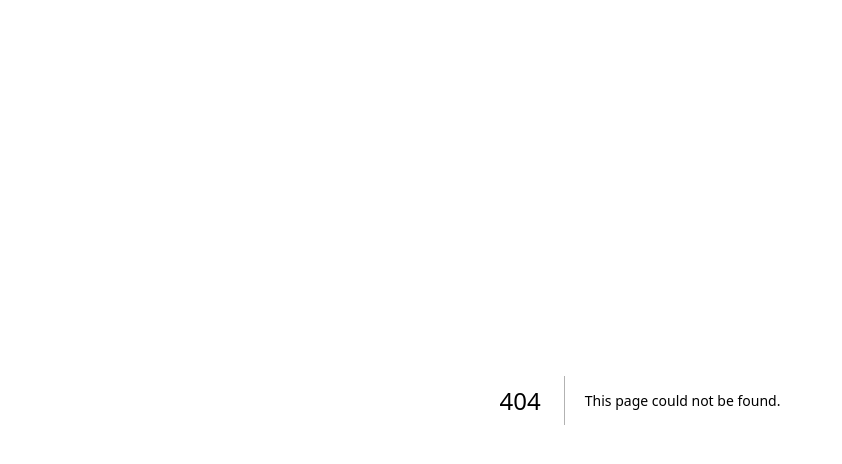
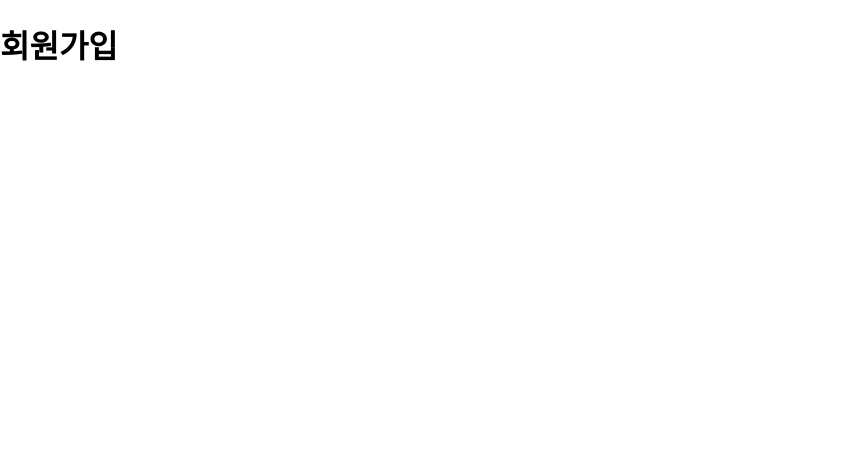
Before and after one commit to FAST-MINI-TEAM1/client, a Next.js app: page /register in a window 1280 px wide. Before the commit this address had no page. Shown: the top 464 px of the page, without its empty margins (0-842 px from the left). Built offline with nearby package versions, Linux system fonts and the light colour scheme.

Commit message:
init: :tada: 회원가입 페이지 생성
1. index.tsx 생성
2. README.md 생성

```diff
--- /dev/null
+++ b/pages/register/index.tsx
@@ -0,0 +1,5 @@
+function RegsiterPage() {
+  return <h1>회원가입</h1>
+}
+
+export default RegsiterPage;
```
Also changed, not shown: pages/register/README.md (added).
